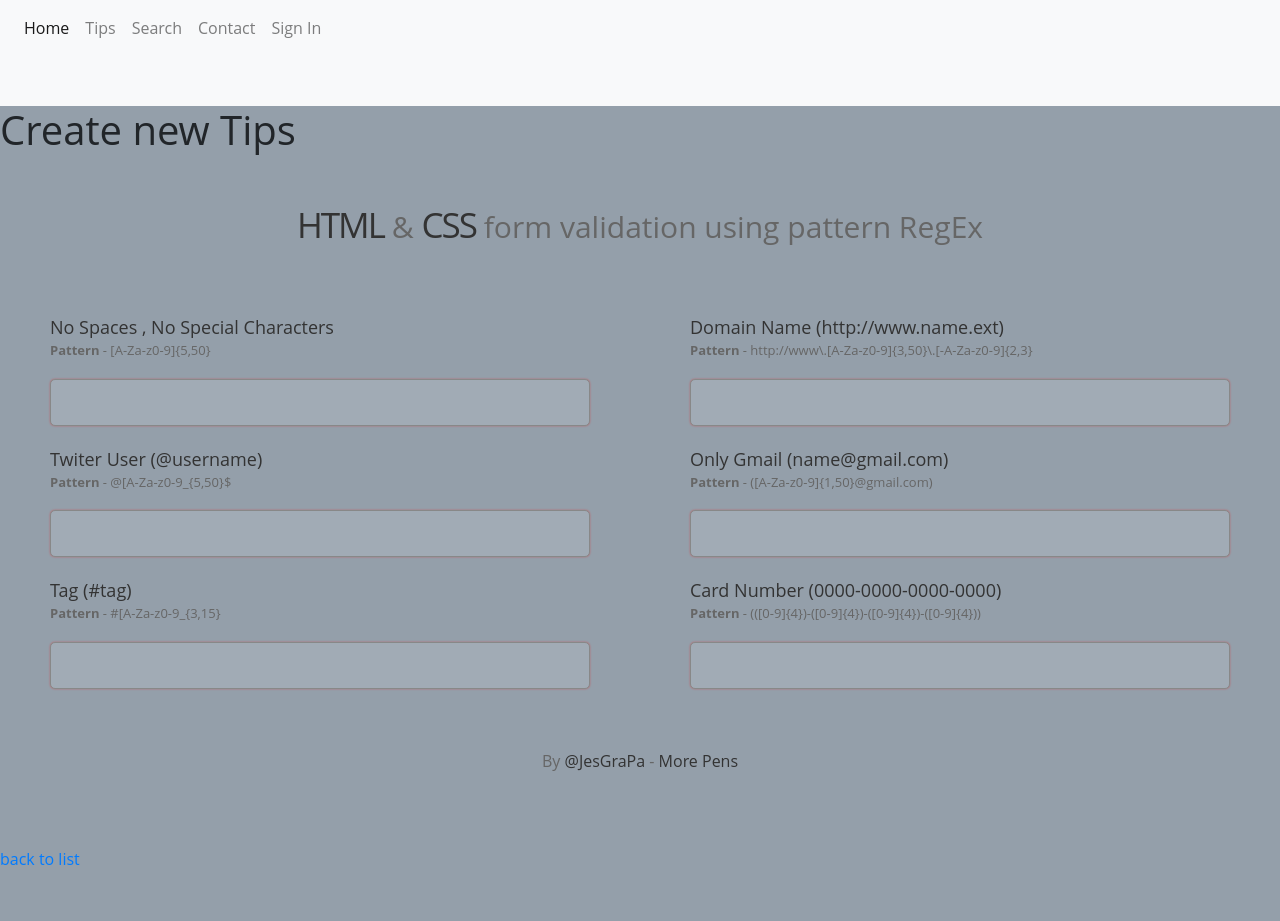
After one commit to JudgeBurger/add_a_tip, a Symfony app: template templates/tips/new.html.twig in a window 1280 px wide. The commit adds this page. Run offline with Twig, Linux system fonts and the light colour scheme; the template is opened without the code that fills it, so the values that code supplies are empty; style sheets or scripts are compiled from the project's sources; some libraries are stand-ins or nearby versions.

Commit message:
Create CRUD tips

```diff
--- /dev/null
+++ b/assets/scss/newTips.scss
@@ -0,0 +1,27 @@
+/*General styles*/
+*{margin:0; padding:0;
+    font-family: "Open Sans", serif; outline: none; text-decoration: none; box-sizing:border-box;}
+html,body{ background: #949FAA;}
+h3{ text-align: center; margin-top: 50px; font-size: 30px; color: #666;}
+h3 span{ color: #333; letter-spacing: -2px; font-size: 35px;}
+div{ text-align: center; color:#666; clear:both; margin-bottom: 50px;}
+div a{ color:#333;}
+div a:hover{ color:#000;}
+form{ padding: 50px; width: 50%;margin: 0 auto; float: left;}
+label{ margin-top: 10px; display: block; font-size: 18px; color: #333;}
+label span{ display: block; font-size: 13px; color:#666;}
+
+/*General Input*/
+input{width: 100%; background: #A1ABB5; transition:all 0.3s; display: inline-block; padding: 0 10px; border-radius: 5px;    border: 1px solid #888; color: #666; font-size: 25px; margin: 10px 0; line-height: 45px;}
+
+/*Calidation styles*/
+/*Only on focus*/
+input:focus{ color: #222; background: #97ABBE; border-color:#999;}
+/*Only on valid*/
+input:valid{box-shadow: 0 0 2px rgba(0,255,0,0.4);}
+/*Only on focus and valid*/
+input:valid:focus{ background: #80BE93; box-shadow: none;  }
+/*Only on invalid*/
+input:invalid{box-shadow: 0 0 2px rgba(255,0,0,0.4);}
+/*Only on focus and invalid*/
+input:invalid:focus{ background: #CB9089; box-shadow: none;}
--- a/templates/_footer.html.twig
+++ b/templates/_footer.html.twig
@@ -2,9 +2,7 @@
     <div class="footer">
         <div>
             <div>
-                <p class="card-text">1</p>
-                <p class="card-text">2</p>
-                <p class="card-text">3</p>
+
             </div>
         </div>
     </div>
--- /dev/null
+++ b/templates/tips/_delete_form.html.twig
@@ -0,0 +1,5 @@
+<form method="post" action="{{ path('tips_delete', {'id': tip.id}) }}" onsubmit="return confirm('Are you sure you want to delete this item?');">
+    <input type="hidden" name="_method" value="DELETE">
+    <input type="hidden" name="_token" value="{{ csrf_token('delete' ~ tip.id) }}">
+    <button class="btn">Delete</button>
+</form>
--- /dev/null
+++ b/templates/tips/_form.html.twig
@@ -0,0 +1,4 @@
+{{ form_start(form) }}
+    {{ form_widget(form) }}
+    <button class="btn">{{ button_label|default('Save') }}</button>
+{{ form_end(form) }}
--- /dev/null
+++ b/templates/tips/new.html.twig
@@ -0,0 +1,36 @@
+{% extends 'base.html.twig' %}
+{% block stylesheets %}
+    {{ encore_entry_link_tags('new') }}
+{% endblock %}
+
+
+{% block title %}New Tips{% endblock %}
+
+{% block body %}
+    <h1>Create new Tips</h1>
+
+    <h3><span>HTML</span> & <span> CSS</span> form validation using pattern RegEx</h3>
+    <form>
+        <label>No Spaces , No Special Characters <span><strong>Pattern</strong> - [A-Za-z0-9]{5,50}</span></label>
+        <input autocomplete="off" type="text" pattern="[A-Za-z0-9]{5,50}" required="" />
+        <label>Twiter User (@username) <span><strong>Pattern</strong> - @[A-Za-z0-9_{5,50}$</span></label>
+        <input autocomplete="off" type="text" pattern="@[A-Za-z0-9]{5,50}" required="" />
+        <label>Tag (#tag) <span><strong>Pattern</strong> - #[A-Za-z0-9_{3,15}</span></label>
+        <input autocomplete="off" type="text" pattern="#[A-Za-z0-9]{3,15}" required="" />
+    </form>
+    <form>
+        <label>Domain Name (http://www.name.ext) <span><strong>Pattern</strong> - http://www\.[A-Za-z0-9]{3,50}\.[-A-Za-z0-9]{2,3}</span></label>
+        <input autocomplete="off" type="text" pattern="http://www\.[A-Za-z0-9]{3,50}\.[-A-Za-z0-9]{2,3}" required="" />
+        <label>Only Gmail (name@gmail.com) <span><strong>Pattern</strong> - ([A-Za-z0-9]{1,50}@gmail.com)</span></label>
+        <input autocomplete="off" type="text" pattern="([A-Za-z0-9]{1,50}@gmail.com)" required="" />
+        <label>Card Number (0000-0000-0000-0000) <span><strong>Pattern</strong> - (([0-9]{4})-([0-9]{4})-([0-9]{4})-([0-9]{4}))</span></label>
+        <input autocomplete="off" type="text" pattern="(([0-9]{4})-([0-9]{4})-([0-9]{4})-([0-9]{4}))" required="" />
+    </form>
+    <div>
+        By <a href="https://twitter.com/JesGraPa" target="_blank">@JesGraPa</a> -
+        <a href="https://codepen.io/JesGraPa/" target="_blank">More Pens</a>
+        <br><br>
+    </div>
+
+    <a href="{{ path('tips_index') }}">back to list</a>
+{% endblock %}
--- a/webpack.config.js
+++ b/webpack.config.js
@@ -24,6 +24,7 @@ Encore
      * and one CSS file (e.g. app.scss) if your JavaScript imports CSS.
      */
     .addEntry('app', './assets/js/app.js')
+    .addStyleEntry('new', './assets/scss/newTips.scss')
     //.addEntry('page1', './assets/js/page1.js')
     //.addEntry('page2', './assets/js/page2.js')
 
```
Also changed, not shown: src/Controller/TipsController.php (added, +106 -0 lines), src/Form/TipsType.php (added, +28 -0 lines), templates/tips/edit.html.twig (added, +13 -0 lines), templates/tips/index.html.twig (added, +39 -0 lines), templates/tips/show.html.twig (added, +38 -0 lines).
